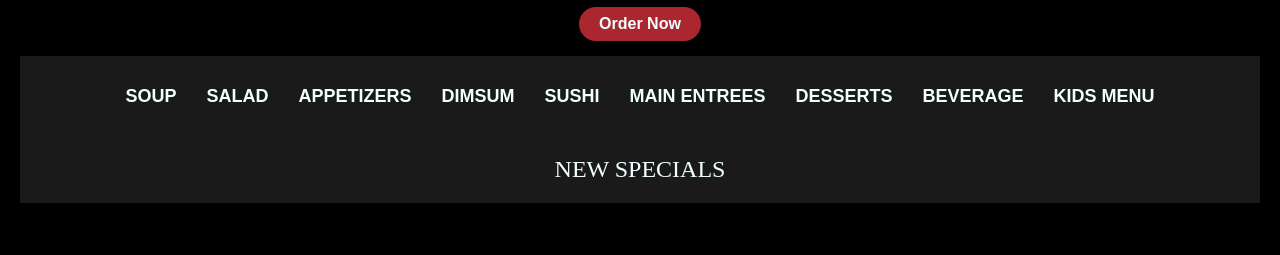
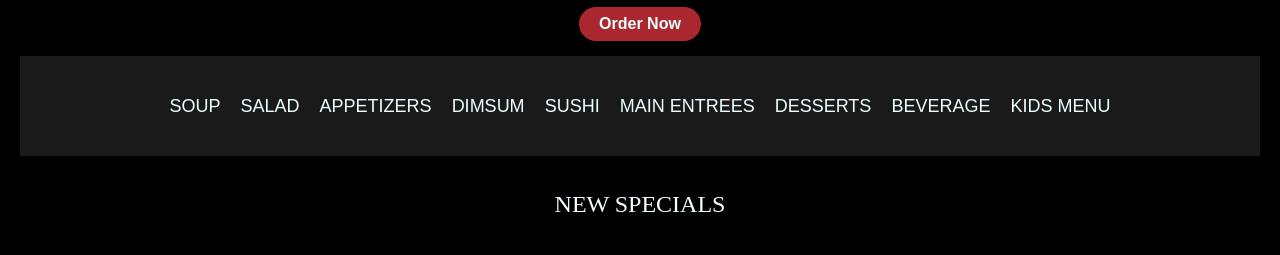
Before and after one commit to amit555-star/pfcMenu-clone, a plain HTML site: page index.html in a window 1280 px wide. Shown: the part 656-911 px from the top of the page. Drawn offline with Linux system fonts and the light colour scheme.

Commit message:
css file modified

```diff
--- a/style.css
+++ b/style.css
@@ -105,15 +105,15 @@ button:hover {
   flex-wrap: wrap;
   justify-content: center;
   align-items: center;
-  height: 80px;
-  gap: 10px;
-  padding: 15px 0;
+  height: 100px;
+  /* gap: 10px; */
+  padding: 8px 0;
   background: #1a1a1a;
 }
 
 .menu a {
 	font-size: 18px;
-  font-weight: 700;
+	font-weight: 500;
 	padding: 5px 10px;
 	}
 
@@ -159,9 +159,8 @@ h2 {
 	text-align: center;
 	padding: 20px;
 	color: azure;
-  background: #1a1a1a;
-  margin-bottom: 20px;
-  /* margin: 20px 0; */
+	background: black;
+	margin: 15px 0;
 }
 
 .foot-pannel {
```
Lines whose indentation alone changed are shown as unchanged.
